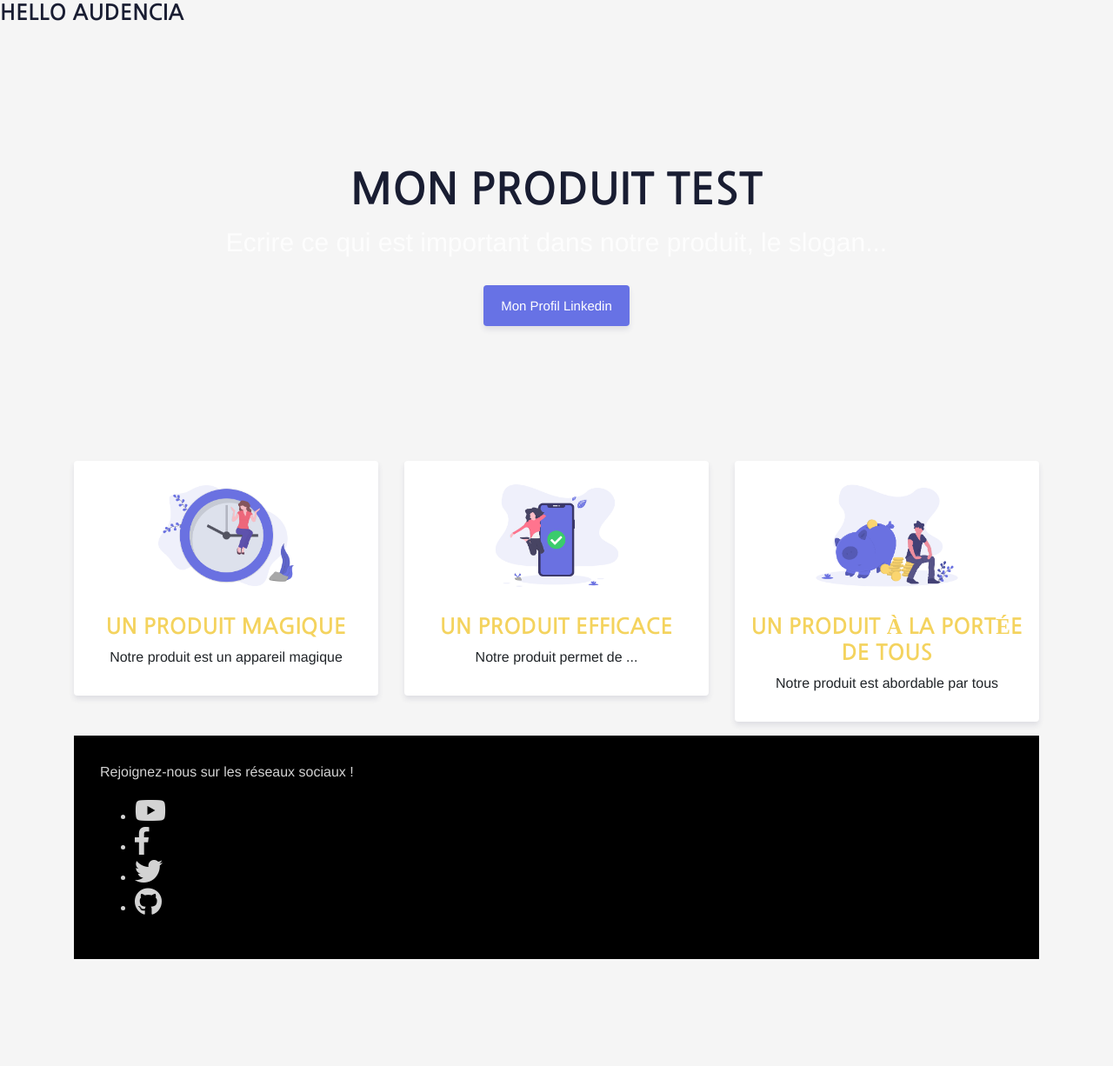
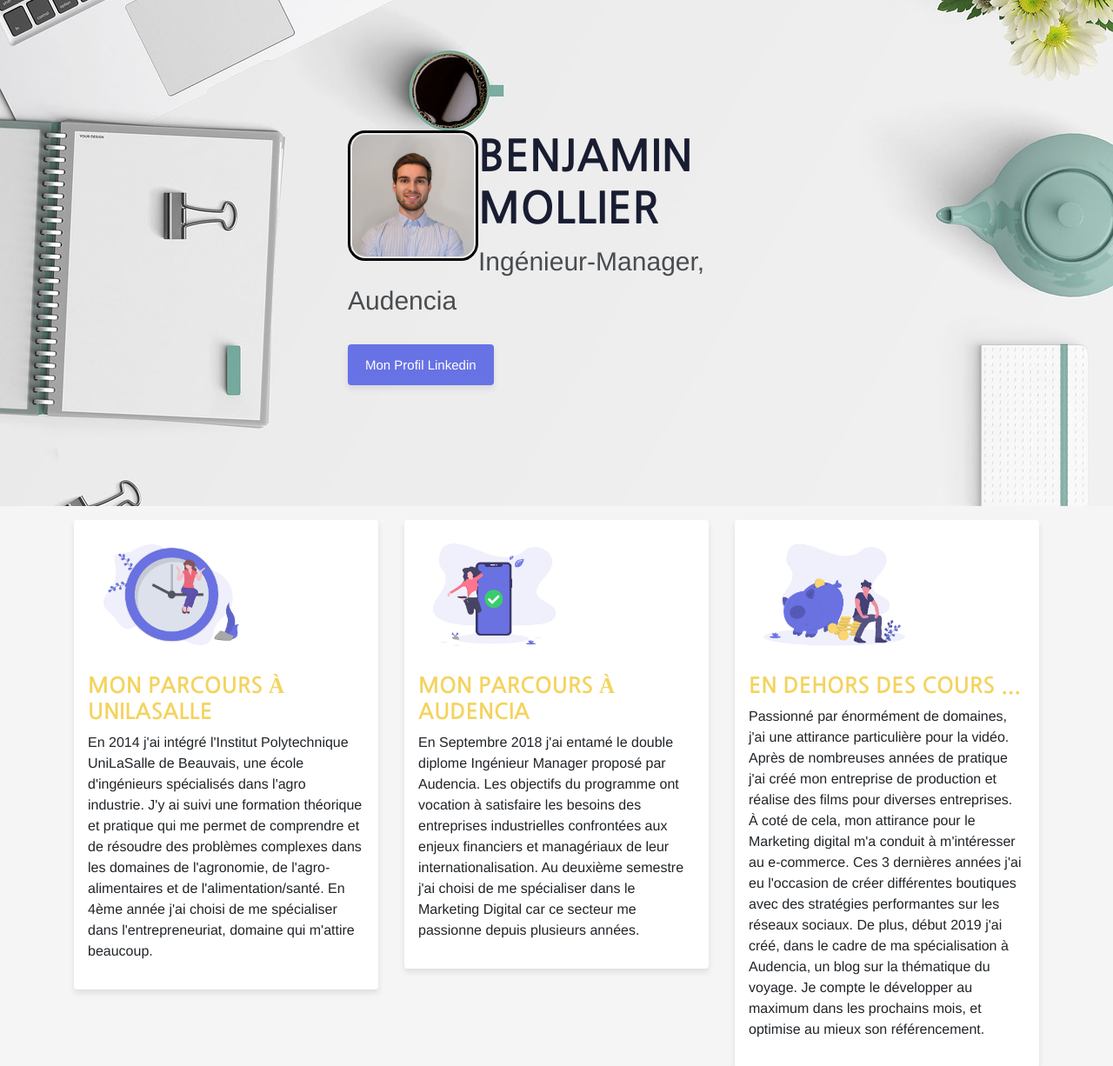
Before and after one commit to Benjaminmlr/landing3, a plain HTML site: page index.html in a window 1280 px wide. Shown: the top 1226 px of the page at 87% size. Before the commit the page ends 1103 px from the top, so only its background shows below. Drawn offline with nearby package versions, Linux system fonts and the light colour scheme.

Commit message:
Amélioration page

```diff
--- a/index.html
+++ b/index.html
@@ -1,4 +1,3 @@
-<h1> Hello Audencia </h1>
 <!DOCTYPE html>
 <html>
 <head>
@@ -14,9 +13,10 @@
 </head>
 
 <body>
-	<div Id="banner">
-		<h1>Mon produit test</h1>
-		<p>Ecrire ce qui est important dans notre produit, le slogan...</p>
+	<div id="banner">
+		<img src="images/monavatar.jpg" alt="" class="avatar">
+		<h1>Benjamin Mollier</h1>
+		<p>Ingénieur-Manager, Audencia</p>
 		<a href="https://www.linkedin.com/in/benjamin-mollier-40743610b/" class="btn-blue">Mon Profil Linkedin</a>
 	</div>
 
@@ -26,51 +26,38 @@
 	      <!-- div class="card-white" -->
 		   	<div class="card-white">
 			<img src="images/fast.png" alt="picture description" height="140">
-			<h2>Un produit magique</h2>
-			<p>Notre produit est un appareil magique</p>
-		</div>
-	  </div>
-	    <div class="col-12 col-sm-6 col-lg-4">
+			<h2>Mon parcours à UniLaSalle</h2>
+			<p>En 2014 j'ai intégré l'Institut Polytechnique UniLaSalle de Beauvais, une école d'ingénieurs spécialisés dans l'agro industrie. J'y ai suivi une formation théorique et pratique qui me permet de comprendre et de résoudre des problèmes complexes dans les domaines de l'agronomie, de l'agro-alimentaires et de l'alimentation/santé. En 4ème année j'ai choisi de me spécialiser dans l'entrepreneuriat, domaine qui m'attire beaucoup. </p>
+	 	    </div>
+	    </div>
+	  <div class="col-12 col-sm-6 col-lg-4">
 	      <!-- div class="card-white" -->
 	   		<div class="card-white">
 			<img src="images/trustable.png" alt="picture description" height="140">
-			<h2>Un produit efficace</h2>
-			<p>Notre produit permet de ...</p>
+			<h2>Mon parcours à Audencia</h2>
+			<p>En Septembre 2018 j'ai entamé le double diplome Ingénieur Manager proposé par Audencia. Les objectifs du programme ont vocation à satisfaire les besoins des entreprises industrielles confrontées aux enjeux financiers et managériaux de leur internationalisation. Au deuxième semestre j'ai choisi de me spécialiser dans le Marketing Digital car ce secteur me passionne depuis plusieurs années.</p>
 		</div>
 	  </div>
 	    <div class="col-12 col-sm-12 col-lg-4">
 	      <!-- div class="card-white" -->
 		    <div class="card-white">
 			<img src="images/affordable.png" alt="picture description" height="140">
-			<h2>Un produit à la portée de tous</h2>
-			<p>Notre produit est abordable par tous</p>
+			<h2>En dehors des cours ...</h2>
+			<p>Passionné par énormément de domaines, j'ai une attirance particulière pour la vidéo. Après de nombreuses années de pratique j'ai créé mon entreprise de production et réalise des films pour diverses entreprises. À coté de cela, mon attirance pour le Marketing digital m'a conduit à m'intéresser au e-commerce. Ces 3 dernières années j'ai eu l'occasion de créer différentes boutiques avec des stratégies performantes sur les réseaux sociaux. De plus, début 2019 j'ai créé, dans le cadre de ma spécialisation à Audencia, un blog sur la thématique du voyage. Je compte le développer au maximum dans les prochains mois, et optimise au mieux son référencement.</p>
 		</div>
 	  </div>
 </div>
 
 
 	<div id="footer">
-		<p>Rejoignez-nous sur les réseaux sociaux !</p>
+		<p>Rejoignez-moi sur les réseaux sociaux !</p>
 		<ul>
 		  <li><a href="#"><i class="fab fa-youtube"></i></a></li>
 		  <li><a href="#"><i class="fab fa-facebook-f"></i></a></li>
 		  <li><a href="#"><i class="fab fa-twitter"></i></a></li>
-		  <li><a href="#"><i class="fab fa-github"></i></a></li>
 		</ul>
 
-	<div class="container">
-	  <div class="row">
-	    <div class="col-12 col-sm-6 col-lg-4">
-	      <!-- div class="card-white" -->
-	    </div>
-	    <div class="col-12 col-sm-6 col-lg-4">
-	      <!-- div class="card-white" -->
-	    </div>
-	    <div class="col-12 col-sm-12 col-lg-4">
-	      <!-- div class="card-white" -->
-	    </div>
-	  </div>
-	</div>
+
 
 
 </body>
--- a/style.css
+++ b/style.css
@@ -28,14 +28,28 @@ a:hover {
 }
 
 #banner {
-	text-align: center;
-	background-image:"images/Background.jpg"
+	text-align: left;
+	background-image:url('images/background2.jpg');
 	background-size: cover;
 	background-position: center;
-    padding: 150px 0;
-    color: white;
+    padding: 150px 400px;
+    color: rgb(0;0;0);
+}
 
+.avatar {
+  width: 150px;
+  height: 150px;
+  border-radius: 20px
 }
+
+.avatar {
+  float: left;
+  padding: 2px 2px;
+  border-style: solid;
+  border-color: rgb(0,0,0);
+}
+
+
 #banner h1 {
   font-size: 50px;
 }
@@ -53,11 +67,13 @@ a:hover {
 .card-white {
   background-color: white;
   border-radius: 4px;
-  text-align: center;
+  text-align: left;
   box-shadow: 0 4px 6px rgba(50,50,93,.11);
   padding: 16px;
   margin: 16px 0px;
 }
+
+
 .card-white img {
   margin-bottom: 20px;
 }
@@ -68,6 +84,7 @@ a:hover {
   border-radius: 4px;
   box-shadow: 0 4px 6px rgba(50,50,93,.11);
   padding: 15px 20px;
+  align-items: right;
 }
 
 .btn-blue:hover {
```
Also changed, not shown: images/background2.jpg (added), images/monavatar.jpg (added), 1 other file.
